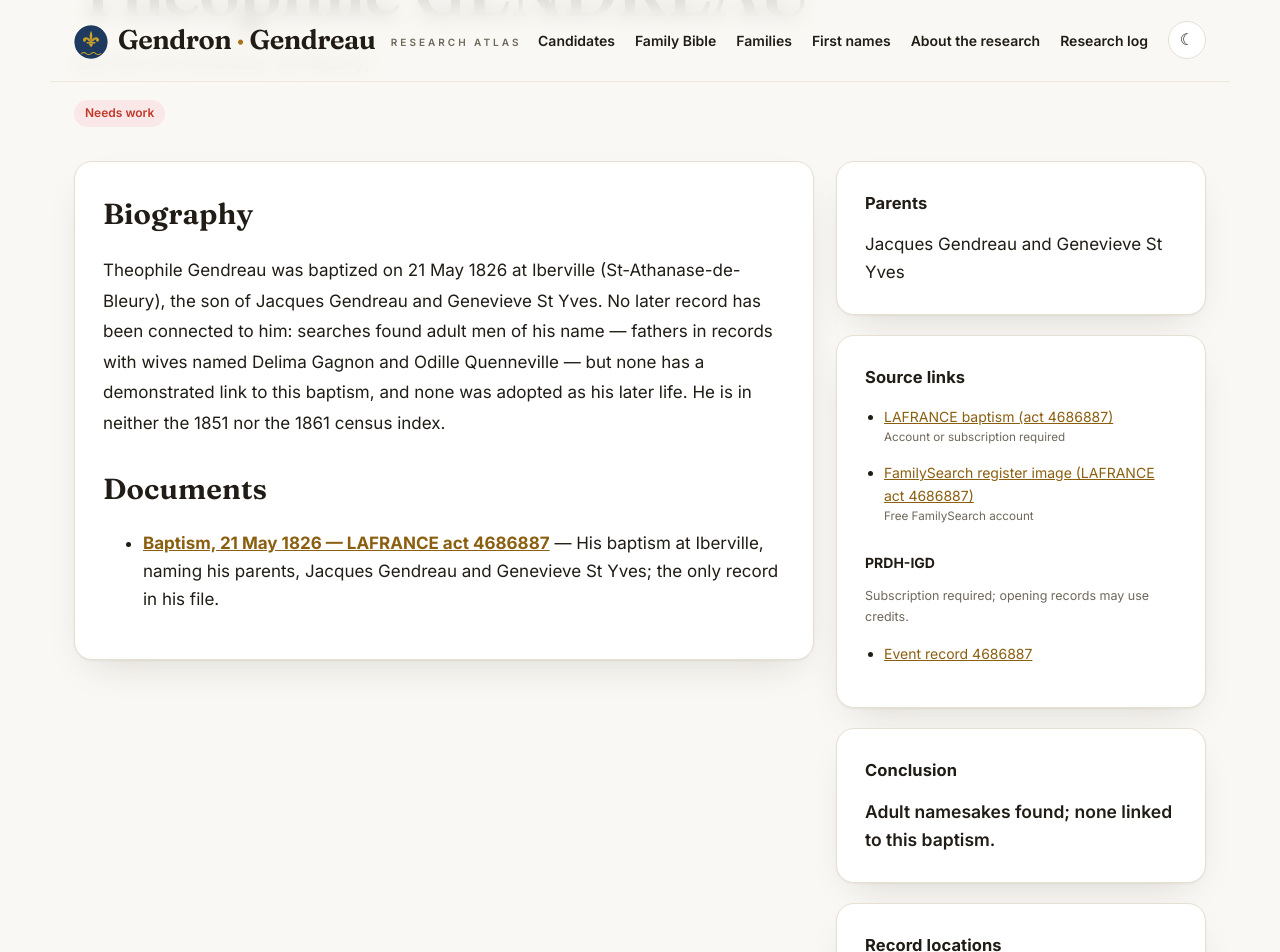
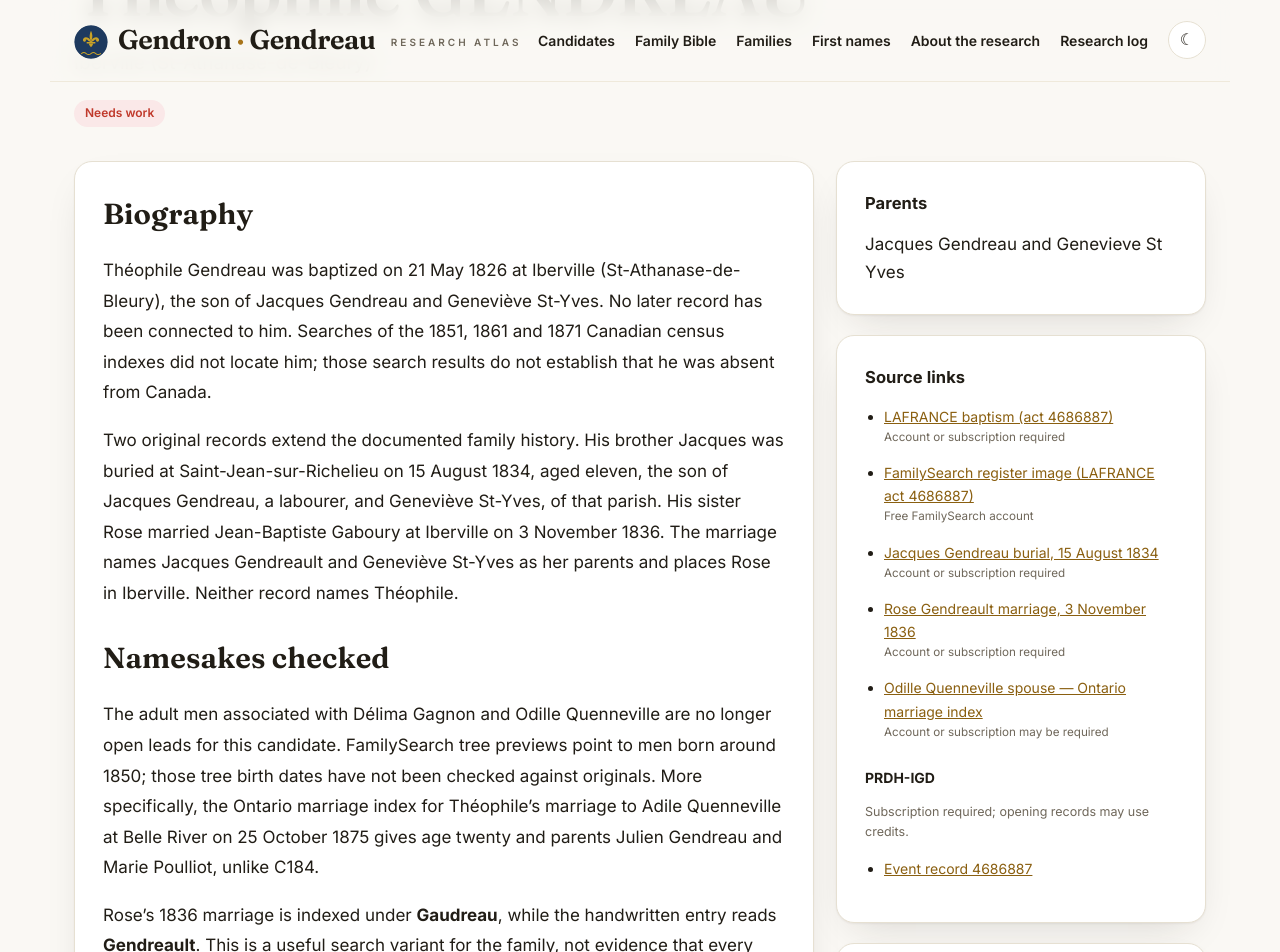
Before and after one commit to vetharmon/gendron-research, a Jekyll site: the page built from _candidates/c184.md, in a window 1280 px wide and 1400 px high, scrolled down 258 px. Shown: the top 952 px of the window. Built offline with Jekyll 4.4.1, drawn with Linux system fonts in a browser that asks for light colours; some of the changed text lies outside the part shown; grey boxes are pictures that could not be loaded.

Commit message:
Document C184 original family records and resolve stale namesake leads

```diff
--- a/_candidates/c184.md
+++ b/_candidates/c184.md
@@ -10,7 +10,7 @@ tier: "none"
 francois: false
 act: "4686887"
 parents: "Jacques Gendreau and Genevieve St Yves"
-outcome: "Adult namesakes found; none linked to this baptism."
+outcome: "Family records verified through 1836; no later record of Théophile established."
 search_log:
   - resource: "PRDH-IGD / LAFRANCE consolidation"
     outcome: "Baptism located — act 4686887, Iberville (St-Athanase-de-Bleury), 1826-05-21."
@@ -20,6 +20,8 @@ search_log:
     outcome: "Not found in the 1851 census index, and not in the 1861 census index."
   - resource: "1871 census index — 14 November 2026"
     outcome: "Not found in the 1871 census index; he is now silent in the Canadian censuses of 1851, 1861 and 1871."
+  - resource: "16 November 2026 — original family registers and LAFRANCE surname variants"
+    outcome: "Read brother Jacques’s 1834 burial and sister Rose’s 1836 marriage. Rose and her father are indexed as Gaudreau although the original reads Gendreault. Targeted Gaudreau searches found no later record linked to Théophile."
 permalink: /candidates/c184/
 sources:
   - label: "LAFRANCE baptism (act 4686887)"
@@ -30,14 +32,41 @@ sources:
     url: https://www.familysearch.org/ark:/61903/3:1:3QS7-899Q-79MV-J
     access: Free FamilySearch account
     provenance: Quebec, Catholic Parish Registers, 1621-1979 — image 340, DGS 5471118. Matched to the LAFRANCE act on name, date and parents (12 Nov 2026).
+  - label: "Jacques Gendreau burial, 15 August 1834"
+    url: "https://www.genealogiequebec.com/Membership/LAFRANCE/acte/3111770"
+    access: "Account or subscription required"
+    provenance: "Original civil register read 16 November 2026, S73, folio 28; d1p_02540694.jpg."
+  - label: "Rose Gendreault marriage, 3 November 1836"
+    url: "https://www.genealogiequebec.com/Membership/LAFRANCE/acte/13395685"
+    access: "Account or subscription required"
+    provenance: "Original civil register read 16 November 2026, folio 45; d1p_02251261.jpg. Indexed as Gaudreau."
+  - label: "Odille Quenneville spouse — Ontario marriage index"
+    url: "https://www.ancestry.com/search/collections/61505/records/44854"
+    access: "Account or subscription may be required"
+    provenance: "Index checked 15 November 2026; original marriage not inspected."
 filenames:
   []
 ---
 
 ## Biography
 
-Theophile Gendreau was baptized on 21 May 1826 at Iberville (St-Athanase-de-Bleury), the son of Jacques Gendreau and Genevieve St Yves. No later record has been connected to him: searches found adult men of his name — fathers in records with wives named Delima Gagnon and Odille Quenneville — but none has a demonstrated link to this baptism, and none was adopted as his later life. He is in neither the 1851 nor the 1861 census index.
+Théophile Gendreau was baptized on 21 May 1826 at Iberville (St-Athanase-de-Bleury), the son of Jacques Gendreau and Geneviève St-Yves. No later record has been connected to him. Searches of the 1851, 1861 and 1871 Canadian census indexes did not locate him; those search results do not establish that he was absent from Canada.
+
+Two original records extend the documented family history. His brother Jacques was buried at Saint-Jean-sur-Richelieu on 15 August 1834, aged eleven, the son of Jacques Gendreau, a labourer, and Geneviève St-Yves, of that parish. His sister Rose married Jean-Baptiste Gaboury at Iberville on 3 November 1836. The marriage names Jacques Gendreault and Geneviève St-Yves as her parents and places Rose in Iberville. Neither record names Théophile.
+
+## Namesakes checked
+
+The adult men associated with Délima Gagnon and Odille Quenneville are no longer open leads for this candidate. FamilySearch tree previews point to men born around 1850; those tree birth dates have not been checked against originals. More specifically, the Ontario marriage index for Théophile’s marriage to Adile Quenneville at Belle River on 25 October 1875 gives age twenty and parents Julien Gendreau and Marie Poulliot, unlike C184.
+
+Rose’s 1836 marriage is indexed under **Gaudreau**, while the handwritten entry reads **Gendreault**. This is a useful search variant for the family, not evidence that every Gaudreau namesake belongs to it. Two later Théophile Gaudreau leads were checked at index level: the 20 August 1855 Saint-Bruno marriage names Jean-Baptiste Gaudreau and Adélaïde Racine as parents; the 20 November 1858 L’Acadie burial names Charles Godreau and Geneviève Lavoie. Neither matches C184’s parents. A Gaudreau/Théophile search for 1826–1905 with father Jacques returned only an 1858 baptism at Saint-Roch-des-Aulnaies, not a later record of C184.
 
 ## Documents
 
-- **[Baptism, 21 May 1826 — LAFRANCE act 4686887](https://www.genealogiequebec.com/Membership/LAFRANCE/acte/4686887)** — His baptism at Iberville, naming his parents, Jacques Gendreau and Genevieve St Yves; the only record in his file.
+- **[Baptism, 21 May 1826 — act 4686887](https://www.genealogiequebec.com/Membership/LAFRANCE/acte/4686887)** — Names Jacques Gendreau and Geneviève St-Yves as his parents.
+- **[Brother Jacques’s burial, 15 August 1834 — act 3111770](https://www.genealogiequebec.com/Membership/LAFRANCE/acte/3111770)** — Original read: died two days earlier, aged eleven; parents Jacques Gendreau and Geneviève St-Yves. The reported age is retained as written.
+- **[Sister Rose’s marriage, 3 November 1836 — act 13395685](https://www.genealogiequebec.com/Membership/LAFRANCE/acte/13395685)** — Original read: Rose Gendreault, adult daughter of Jacques Gendreault and Geneviève St-Yves, married Jean-Baptiste Gaboury. Théophile is not named among the witnesses.
+- **[1855 Saint-Bruno marriage namesake — act 13399044](https://www.genealogiequebec.com/Membership/LAFRANCE/acte/13399044)** and **[1858 L’Acadie burial namesake — act 6008118](https://www.genealogiequebec.com/Membership/LAFRANCE/acte/6008118)** — Index-level checks only; both name different parents.
+
+## Assessment
+
+**Needs work.** The family records establish relatives and search variants, but do not identify Théophile’s later life.
```
